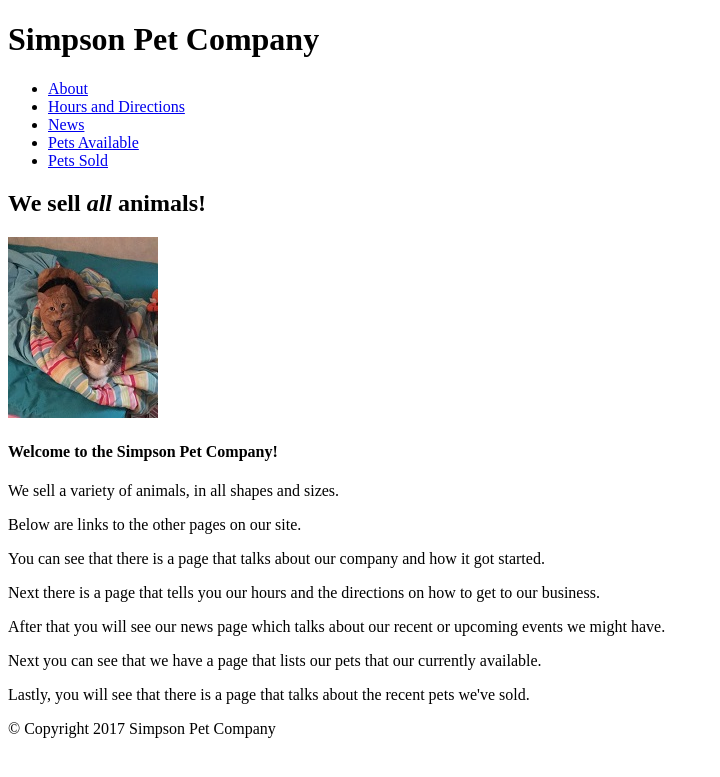
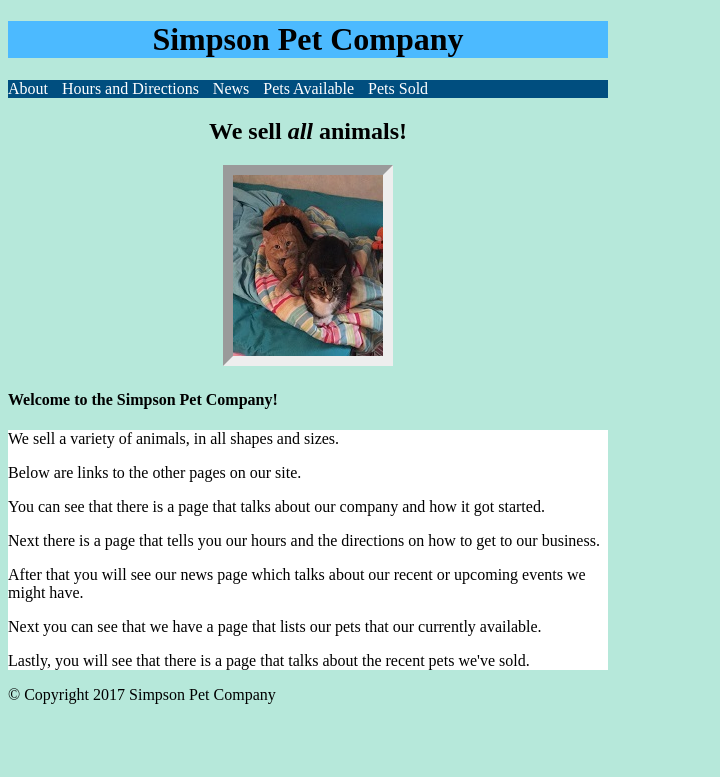
Before and after one commit to josieclarke/simpson_pet_company, a PHP site: page / in a window 1280 px wide. Shown: the top 777 px of the page, without its empty margins (0-720 px from the left). Run offline with PHP 8.4, Linux system fonts and the light colour scheme.

Commit message:
Removed all inline styles for the index.html file except the <h1> style. Updated some aspects of the css.

```diff
--- a/public_html/index.html
+++ b/public_html/index.html
@@ -6,78 +6,53 @@
 
   <head>
     <meta charset="utf-8">
+    <link rel="stylesheet" type="text/css" href="pet_company_css.css">
     <title>Simpson Pet Company</title>
-    <!--<style>
-      .header_class {
-        text-align: left;
-        max-width: 600px;
-        background-color: #B6E8DA;
 
-      }
+    <style>
       .h1_class {
-        background-color: #009CFF;
+        background-color: #4CBAFF;
         color: #000;
         width: 600px;
-        display: inline;
-        width: 100%;
-      }
-      .list_class {
-        list-style-type: none;
-        margin: 0;
-        padding: 0;
-        background-color: #004E7F;
-        overflow: hidden;
-      }
-      .li_class {
-        float: left;
-      }
-      .links_class {
-        color: #FFF;
-        text-decoration: none;
-        padding-right: 14px;
-      }
-      .section_class {
-        background-color: #FFF;
-      }
-      .img_class {
-        border-style: inset;
-        border-width: 10px;
+        text-align: center;
       }
     </style>
-    -->
+
 
   </head>
 
-  <body class="header_class">
+  <body>
     <header>
-    <h1 class="h1_class">Simpson Pet Company<br/></h1>
-    <ul class="list_class">
-      <li class="li_class">
-        <a class="links_class" href="about.html">About</a>
+      <h1 class="h1_class">Simpson Pet Company</h1>
+      <nav>
+        <ul>
+          <li>
+            <a href="about.html">About</a>
           </li>
 
-      <li class="li_class">
-        <a class="links_class" href="hours_directions.html">Hours and Directions</a>
+          <li>
+            <a href="hours_directions.html">Hours and Directions</a>
           </li>
 
-      <li class="li_class">
-        <a class="links_class" href="news.html">News</a>
+          <li>
+            <a href="news.html">News</a>
           </li>
 
-      <li class="li_class">
-        <a class="links_class" href="pets_avaliable.html">Pets Available</a>
+          <li>
+            <a href="pets_avaliable.html">Pets Available</a>
           </li>
 
-      <li class="li_class">
-        <a class="links_class" href="pets_sold.html">Pets Sold</a>
+          <li>
+            <a href="pets_sold.html">Pets Sold</a>
           </li>
         </ul>
+      </nav>
       <h2>We sell <em>all</em> animals!</h2>
-    <img class="img_class" src="img/Cats.jpg" alt="Image of Cats"/>
+      <img src="img/Cats.jpg" alt="Image of Cats"/>
     </header>
 
     <h4>Welcome to the Simpson Pet Company!</h4>
-  <section class="section_class">
+    <section>
       <p>We sell a variety of animals, in all shapes and sizes.</p>
       <p>Below are links to the other pages on our site.</p>
       <p>You can see that there is a page that talks about our company and how it got started.</p>
--- a/public_html/pet_company_css.css
+++ b/public_html/pet_company_css.css
@@ -1,14 +1,16 @@
-header {
+body {
   text-align: left;
   max-width: 600px;
   background-color: #B6E8DA;
 
 }
+header {
+  text-align: center;
+}
 h1 {
   background-color: #009CFF;
   color: #000;
   width: 600px;
-  display: inline;
   width: 100%;
 }
 ul {
```
Lines whose indentation alone changed are shown as unchanged.
